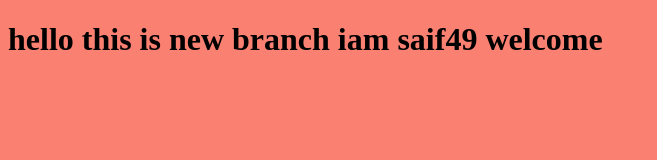
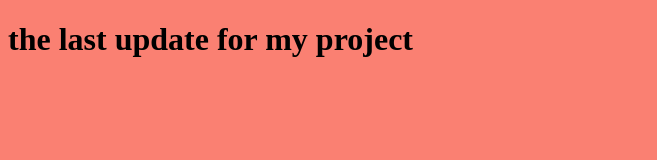
Before and after one commit to sfasfasffsagas/myproject, a plain HTML site: page index.html in a window 1280 px wide. Shown: the whole page, without its empty margins (0-657 px from the left). Drawn offline with Linux system fonts and the light colour scheme.

Commit message:
edit the html file

```diff
--- a/index.html
+++ b/index.html
@@ -8,7 +8,7 @@
 </head>
 <body>
 
-<h1>hello this is new branch iam saif49 welcome</h1>
+<h1>the last update for my project</h1>
     <script src="app.js"></script>
 </body>
 </html>
```
